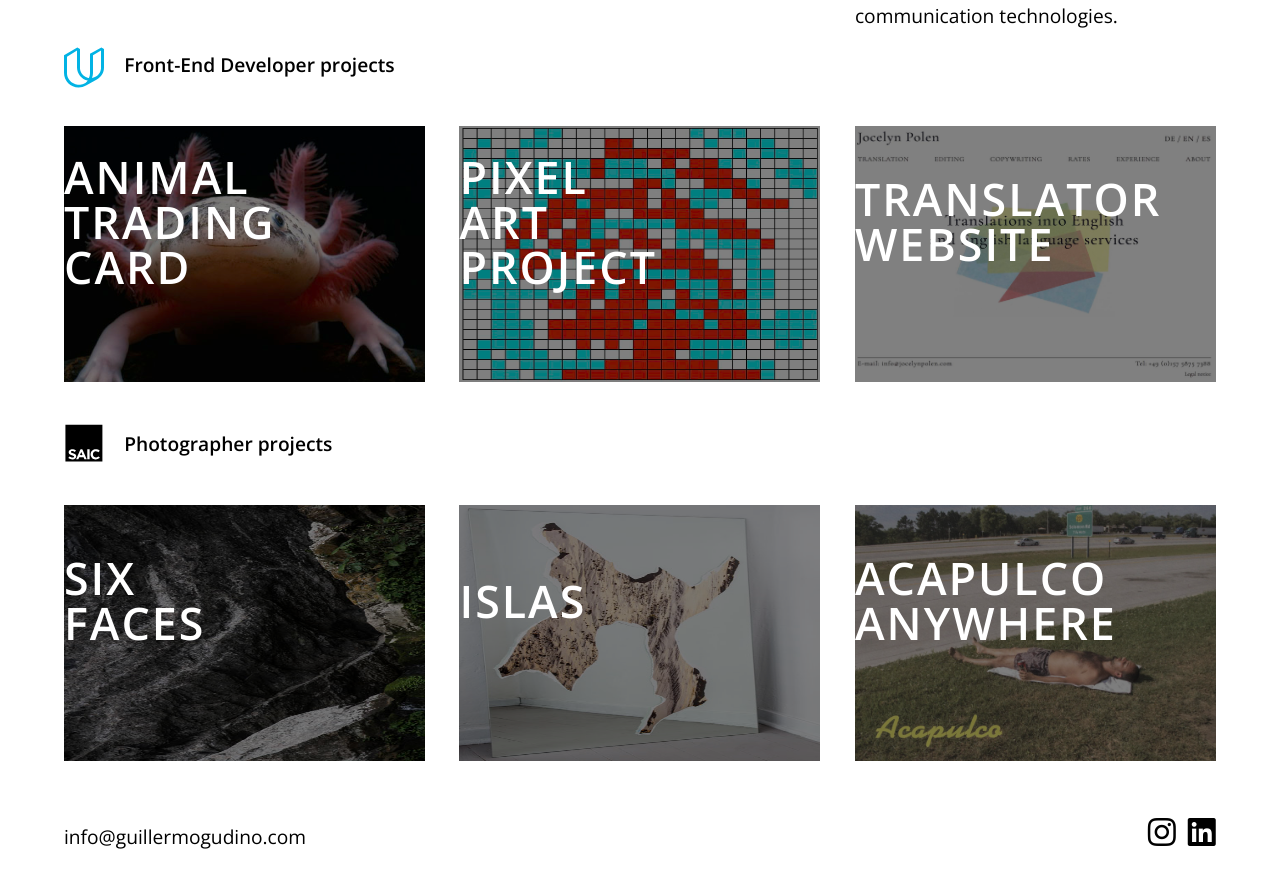
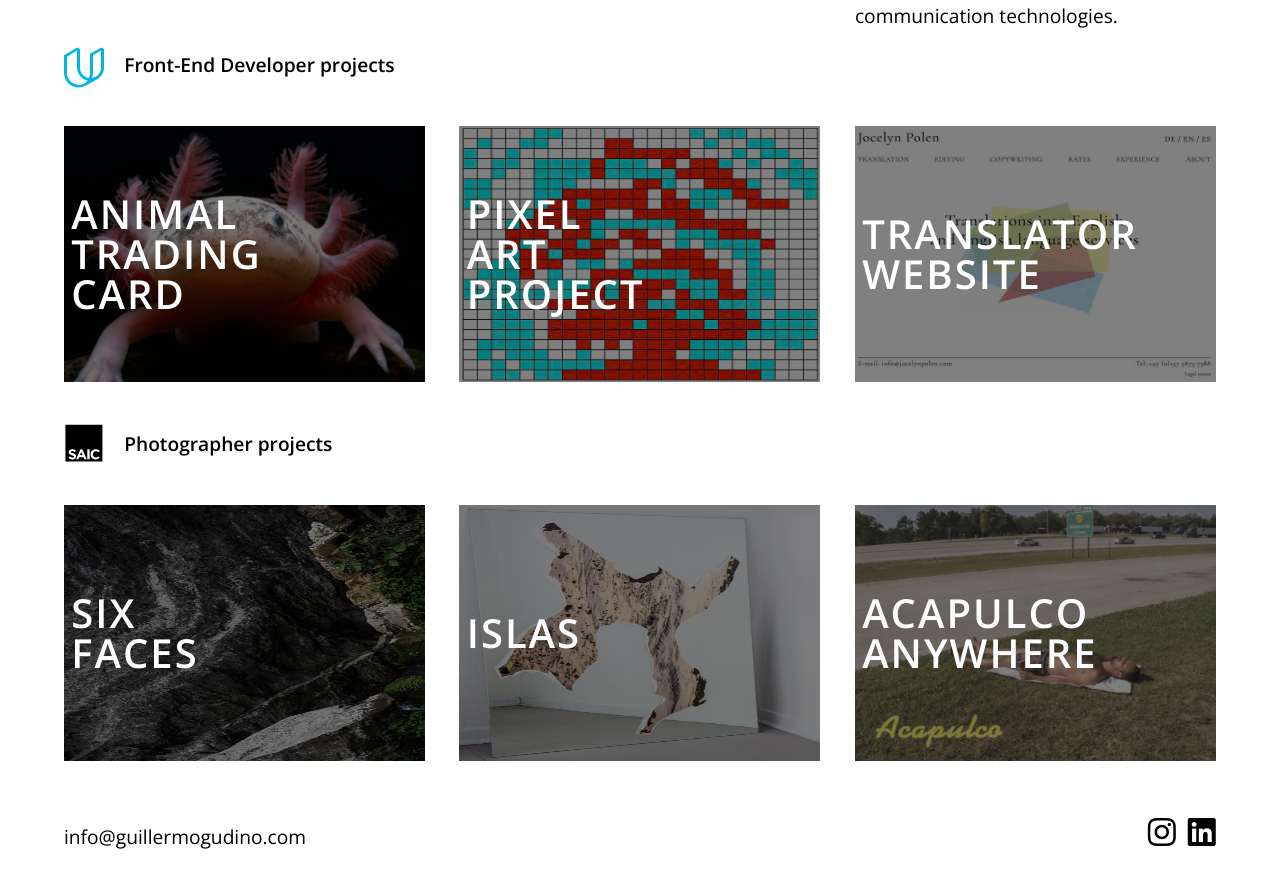
Before and after one commit to Musuauer/Udacity_portfolio, a plain HTML site: page index.html in a window 1280 px wide. Shown: the part 320-1208 px from the top of the page. Drawn offline with nearby package versions, Linux system fonts and the light colour scheme.

Commit message:
update and make responsive images, adjust figcaption

```diff
--- a/css/style.css
+++ b/css/style.css
@@ -41,7 +41,7 @@ h2 {
 }
 
 h3 {
-  font-size: 2.8rem;
+  font-size: 2.5rem;
 }
 
 h4,
@@ -115,11 +115,11 @@ figcaption {
   display: block;
   width: 100%;
   text-align: left;
-  top: 40%;
+  top: 50%;
   left: 50%;
   -webkit-transform: translate(-50%, -50%);
   -ms-transform: translate(-50%, -50%);
-  transform: translate(-50%, -50%);
+  transform: translate(-48%, -50%);
   color: white;
   letter-spacing: 2px;
   line-height: 1;
@@ -148,7 +148,6 @@ figure img {
 
 .subtitle-web h2 {
   display: inline-block;
-  /* margin-top: 2rem; */
   padding: 1rem 0;
 }
 
@@ -212,11 +211,11 @@ figure img {
     max-width: 1400px;
     display: -ms-grid;
     display: grid;
-    -ms-grid-rows: (auto)[6];
     grid-template-rows: repeat(6, auto);
-    -ms-grid-columns: (31.33%)[3];
     grid-template-columns: repeat(3, 31.33%);
     grid-column-gap: 3%;
+    -ms-grid-rows: (auto)[6];
+    -ms-grid-columns: (31.33%)[3];
   }
   .content-web {
     -ms-grid-row: 3;
--- a/index.html
+++ b/index.html
@@ -1,5 +1,6 @@
 <!DOCTYPE html>
 <html lang="en">
+
 <head>
   <meta charset="UTF-8">
   <meta name="viewport" content="width=device-width, initial-scale=1.0">
@@ -9,6 +10,7 @@
   <link href="https://use.fontawesome.com/releases/v5.0.8/css/all.css" rel="stylesheet">
 
 </head>
+
 <body>
   <div class="container">
 
@@ -22,7 +24,9 @@
 
     <article class="education">
 
-              <p>I've been doing photography for 20 years, as an artist, teacher and free-lancer. Thanks to a scholarship from Google and Udacity now I'm on an exciting parallel path as a Front-End Developer, where I can merge my visual knowledge with the latest communication technologies.</p>
+      <p>I've been doing photography for 20 years, as an artist, teacher and free-lancer. Thanks to a scholarship from Google
+        and Udacity now I'm on an exciting parallel path as a Front-End Developer, where I can merge my visual knowledge
+        with the latest communication technologies.</p>
 
 
     </article>
@@ -34,25 +38,31 @@
         <img src="svg/udacity.svg" alt="Udacity logo" class="logo">
       </a>
       <h2>Front-End Developer projects</h2>
-                  <!-- <h4>Web Projects</h4> -->
     </div>
 
 
     <section class="content-web">
       <figure class="content-element" id="animal">
         <a href="https://github.com/Musuauer/Animal-Trading-Card">
-                   <img src="img/axolotl.jpg" alt="Axolotl">
+          <img src="img/animal/animal_400.jpg"
+              srcset="img/animal/animal_400.jpg 400w, img/animal/animal_800.jpg 800w"
+              alt="Axolotl">
           <figcaption>
-                         <h3>Animal <br> Trading <br> Card</h3>
+            <h3>Animal
+              <br> Trading
+              <br> Card</h3>
           </figcaption>
         </a>
       </figure>
 
       <figure class="content-element" id="pixel">
         <a href="https://github.com/Musuauer/Pixel-art-project">
-                    <img src="img/pixel.jpg" alt="pixel art project sample">
+          <img src="img/pixel/pixel_400.jpg"
+          srcset="img/pixel/pixel_400.jpg 400w, img/pixel/pixel_800.jpg 800w"
+          alt="pixel art project sample">
           <figcaption>
-                          <h3>Pixel <br> Art
+            <h3>Pixel
+              <br> Art
               <br> Project</h3>
           </figcaption>
         </a>
@@ -60,9 +70,12 @@
 
       <figure class="content-element no-margin" id="translator">
         <a href="http://jocelynpolen.com/">
-                    <img src="img/jocelyn.jpg" alt="Translator Website screenshot">
+          <img src="img/translator/translator_400.jpg"
+               srcset="img/translator/translator_400.jpg 400w, img/translator/translator_800.jpg 800w"
+               alt="Translator Website screenshot">
           <figcaption>
-                          <h3>Translator <br> Website</h3>
+            <h3>Translator
+              <br> Website</h3>
           </figcaption>
         </a>
       </figure>
@@ -84,16 +97,33 @@
 
       <figure class="content-element" id="six">
         <a href="http://guillermogudino.com/six_faces.html">
-                      <img src="img/six_faces/untitled_1068-6.jpg" alt="Six faces, Water">
+          <img src="img/six_faces/six_faces_736-6.jpg"
+          srcset="img/six_faces/six_faces_iphone_640-6.jpg 640w,
+          img/six_faces/six_faces_736-6.jpg 736w,
+          img/six_faces/six_faces_ipad_768-6.jpg 768w,
+          img/six_faces/six_faces_1068-6.jpg 1068w,
+          img/six_faces/six_faces_1440-6.jpg 1440w,
+          img/six_faces/six_faces_Retina_1472-6.jpg 1472w,
+          img/six_faces/six_faces_Retina_2136-6.jpg 2136w,
+          img/six_faces/six_faces_Retina_2880-6.jpg 2880w" alt="Six faces, Water">
           <figcaption>
-                            <h3>Six <br> faces</h3>
+            <h3>Six
+              <br> faces</h3>
           </figcaption>
         </a>
       </figure>
 
       <figure class="content-element" id="islas">
         <a href="http://guillermogudino.com/islas.html">
-                      <img src="img/Islas/Islas_1068-1.jpg" alt="Isla Marea">
+          <img src="img/Islas/Islas_736-1.jpg"
+          srcset="img/Islas/Islas_iphone_640-1.jpg 640w,
+          img/Islas/Islas_736-1.jpg 736w,
+          img/Islas/Islas_ipad_768-1.jpg 768w,
+          img/Islas/Islas_1068-1.jpg 1068w,
+          img/Islas/Islas_1440-1.jpg 1440w,
+          img/Islas/Islas_Retina_1472-1.jpg 1472w,
+          img/Islas/Islas_Retina_2136-1.jpg 2136w,
+          img/Islas/Islas_Retina_2880-1.jpg 2880w" alt="Isla Marea">
           <figcaption>
             <h3>Islas</h3>
           </figcaption>
@@ -102,9 +132,17 @@
 
       <figure class="content-element no-margin" id="acapulco">
         <a href="http://guillermogudino.com/acapulco_anywhere.html">
-                      <img src="img/Acapulco_anywhere/Acapulco_anywhere_1068-1.jpg" alt="Acapulco Anywhere #1">
+          <img src="img/Acapulco_anywhere/Acapulco_anywhere_736-1.jpg" srcset="img/Acapulco_anywhere/Acapulco_anywhere_iphone_640-1.jpg 640w,
+          img/Acapulco_anywhere/Acapulco_anywhere_736-1.jpg 736w,
+          img/Acapulco_anywhere/Acapulco_anywhere_ipad_768-1.jpg 768w,
+          img/Acapulco_anywhere/Acapulco_anywhere_1068-1.jpg 1068w,
+          img/Acapulco_anywhere/Acapulco_anywhere_1440-1.jpg 1440w,
+          img/Acapulco_anywhere/Acapulco_anywhere_Retina_1472-1.jpg 1472w,
+          img/Acapulco_anywhere/Acapulco_anywhere_Retina_2136-1.jpg 2136w,
+          img/Acapulco_anywhere/Acapulco_anywhere_Retina_2880-1.jpg 2880w" alt="Acapulco Anywhere #1">
           <figcaption>
-                            <h3>Acapulco <br>  Anywhere</h3>
+            <h3>Acapulco
+              <br> Anywhere</h3>
           </figcaption>
         </a>
       </figure>
@@ -117,12 +155,18 @@
 
     <footer class="main-footer">
       <div class="contact">
-            <a href="mailto: info@guillermogudino.com"><h4> info@guillermogudino.com</h4></a>
+        <a href="mailto: info@guillermogudino.com">
+          <h4> info@guillermogudino.com</h4>
+        </a>
       </div>
 
       <div class="social">
-            <a href="https://www.instagram.com/guillermo_gudino/"><i class="fab fa-2x fa-instagram"></i></a>
-            <a href="www.linkedin.com/in/guillermo-gudino"><i class="fab fa-2x fa-linkedin"></i></a>
+        <a href="https://www.instagram.com/guillermo_gudino/">
+          <i class="fab fa-2x fa-instagram"></i>
+        </a>
+        <a href="www.linkedin.com/in/guillermo-gudino">
+          <i class="fab fa-2x fa-linkedin"></i>
+        </a>
       </div>
 
 
@@ -136,4 +180,5 @@
 
 
 </body>
+
 </html>
```
Also changed, not shown: img/animal/animal_400.jpg (added), img/animal/animal_800.jpg (added), img/axolotl.jpg (deleted), img/jocelyn-2.jpg (deleted), img/jocelyn.jpg (deleted), img/pixel.jpg (deleted), img/pixel/pixel_400.jpg (added), img/pixel/pixel_800.jpg (added), img/six_faces/six_faces_1068-6.jpg (renamed from img/six_faces/untitled_1068-6.jpg), img/six_faces/six_faces_1440-6.jpg (renamed from img/six_faces/untitled_1440-6.jpg), img/six_faces/six_faces_736-6.jpg (renamed from img/six_faces/untitled_736-6.jpg), img/six_faces/six_faces_Retina_1472-6.jpg (renamed from img/six_faces/untitled_Retina_1472-6.jpg), img/six_faces/six_faces_Retina_2136-6.jpg (renamed from img/six_faces/untitled_Retina_2136-6.jpg), img/six_faces/six_faces_Retina_2880-6.jpg (renamed from img/six_faces/untitled_Retina_2880-6.jpg), 2 more files. Lines whose indentation alone changed are shown as unchanged.
